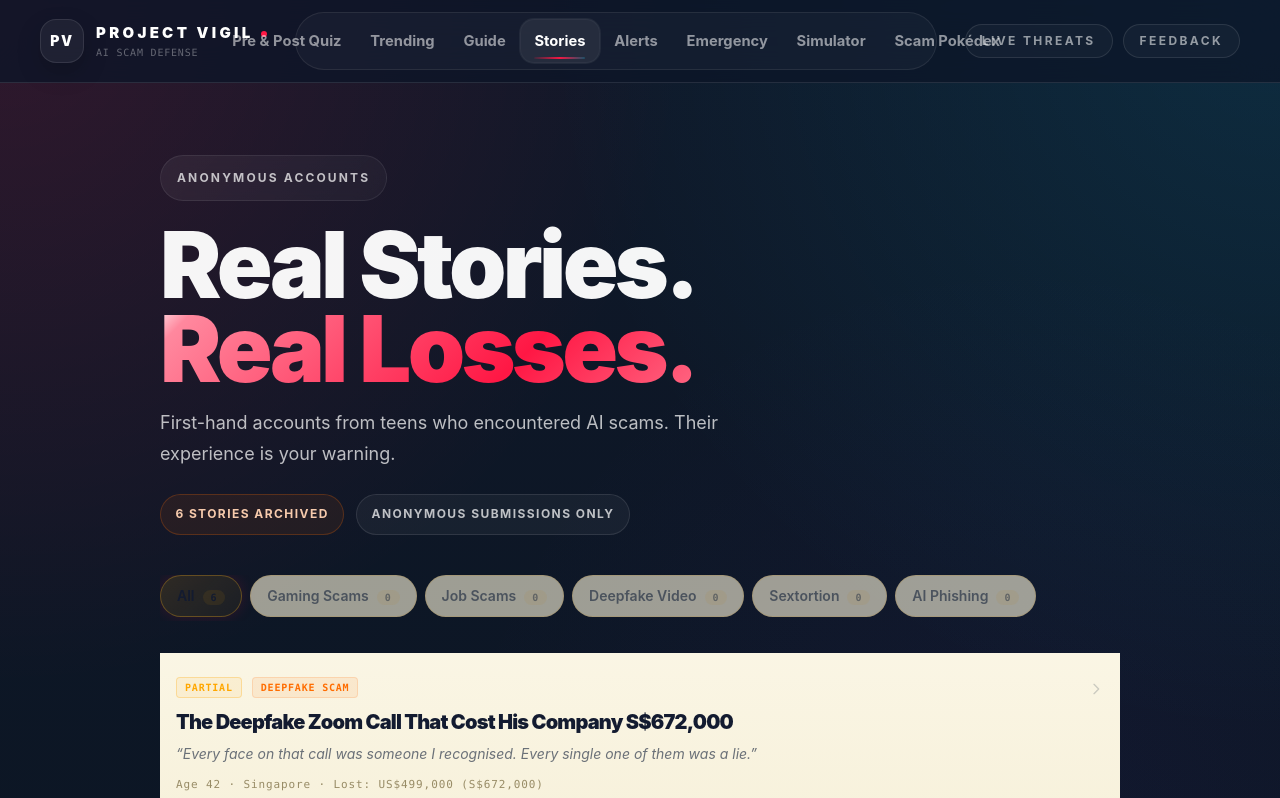
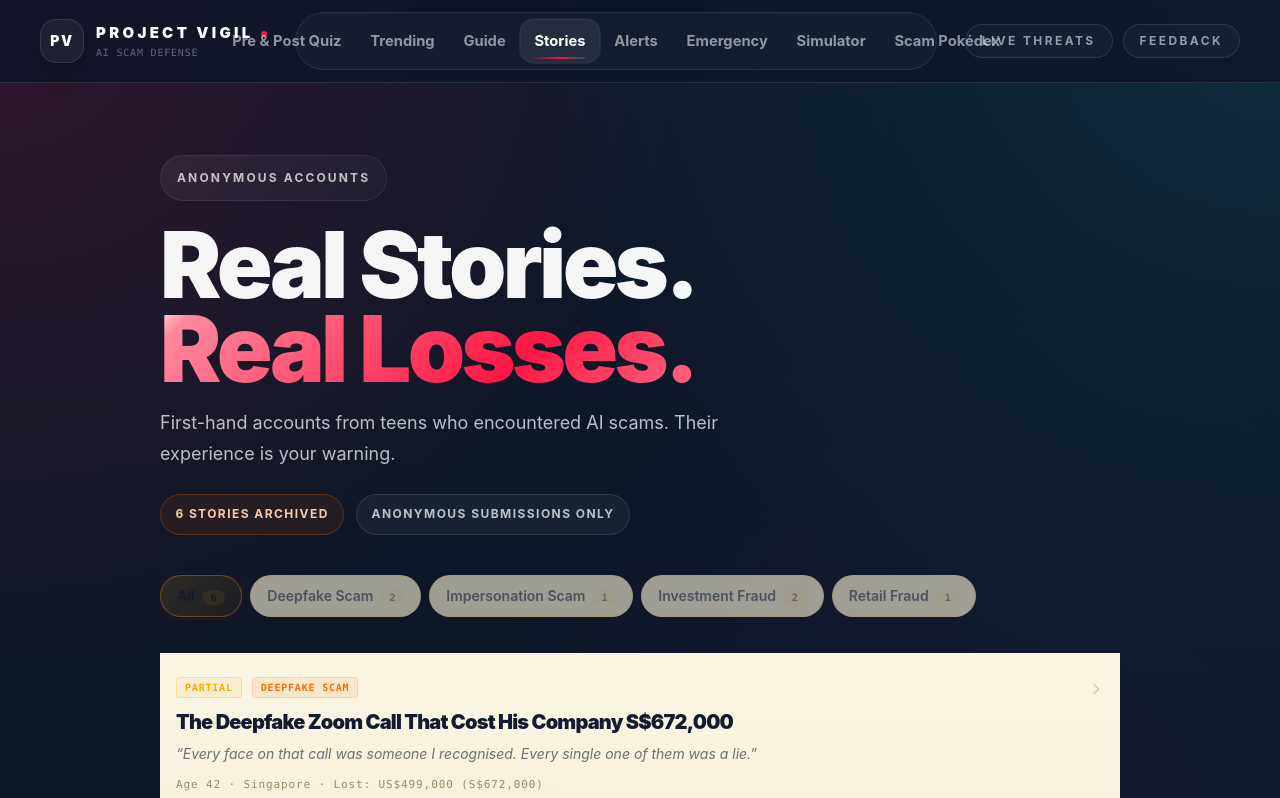
Before and after one commit to Centrista/Project-Vigil, a Next.js app: page /stories in a window 1280 px wide. Shown: the top 798 px of the page. Built offline with nearby package versions, Linux system fonts and the light colour scheme.

Commit message:
Add your message here

```diff
--- a/components/StoryFilter.tsx
+++ b/components/StoryFilter.tsx
@@ -13,11 +13,10 @@ export default function StoryFilter({ stories }: StoryFilterProps) {
 
   const CATEGORY_ORDER = [
     "All",
-    "Gaming Scams",
-    "Job Scams",
-    "Deepfake Video",
-    "Sextortion",
-    "AI Phishing",
+    "Deepfake Scam",
+    "Impersonation Scam",
+    "Investment Fraud",
+    "Retail Fraud",
   ];
 
   const tags = CATEGORY_ORDER;
```
